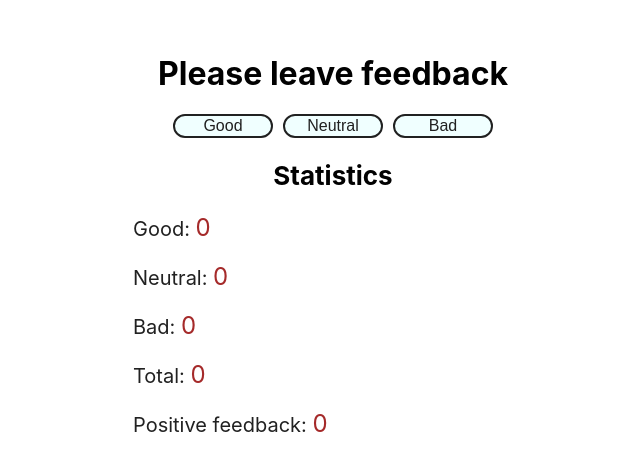
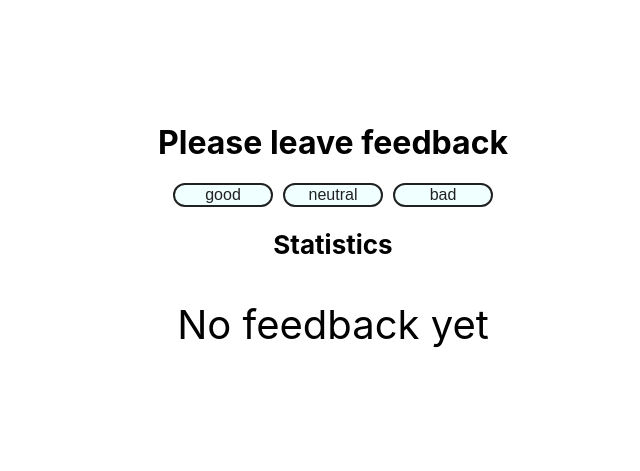
Before and after one commit to Ptz81/goit-react-hw-02-feedback, a React (Create React App) app: page / in a window 1280 px wide. Shown: the part 155-626 px from the top of the page, without its empty margins (307-947 px from the left). Built offline with nearby package versions, Linux system fonts and the light colour scheme.

Commit message:
rechanged the function and some sections

```diff
--- a/src/components/Feedback/ControlsBtn.jsx
+++ b/src/components/Feedback/ControlsBtn.jsx
@@ -1,14 +1,19 @@
 import css from './Feedback.module.css'
+import PropTypes from 'prop-types'
+
+export const ControlsBtn = ({data, increment}) => {
+
+  return data.map(item => (
+    <button
+      key='item'
+      onClick={increment}
+      className={css.btn}
+    >{item}</button>
+  ))
+}
 
 
-export const ControlsBtn = ({goodIncreament, neutralIncreament, badIncreament}) => {
-
-
-    return (
-       <div className={css.feedback_controls}>
-                    <button type='button' onClick={goodIncreament}>Good</button>
-                    <button type='button' onClick={neutralIncreament}>Neutral</button>
-                    <button type='button' onClick={badIncreament}>Bad</button>
-                </div>
-    )
+ControlsBtn.propTypes = {
+btnData: PropTypes.array.isRequired,
+increment: PropTypes.func.isRequired,
 }
--- a/src/components/Feedback/Feedback.jsx
+++ b/src/components/Feedback/Feedback.jsx
@@ -1,5 +1,6 @@
 import css from './Feedback.module.css';
 import { ControlsBtn } from './ControlsBtn';
+import { Stats } from './Stat';
 import React from 'react';
 // import PropTypes from 'prop-types';
 
@@ -10,87 +11,62 @@ export class Feedback extends React.Component {
         good: 0,
         neutral: 0,
         bad: 0,
-        totalValue: 0,
+
     }
 
     state = {
         good: this.props.good,
         neutral: this.props.neutral,
         bad: this.props.bad,
-        totalValue: this.props.totalValue,
+
     };
 
-    goodIncreament = () => {
-      this.setState(({ good }) => ({
-            good: good + 1,
-        }));
-    };
-
-    neutralIncreament = () => {
-        this.setState(({ neutral })  => ({
-            neutral: neutral + 1,
-        }));
-    };
-
-    badIncreament = () => {
-        this.setState(({ bad })  => ({
-            bad: bad + 1,
+    increment = () => {
+      this.setState(value => ({
+            value: value + 1,
         }));
     };
 
 
-  countTotalFeedback = () => {
-    this.setState(({ good, neutral, bad }) => ({
-      totalValue: good + neutral + bad,
-    }))
+
+  totalValue = () => {
+    return Object.values(this.setState).reduce((a, b) => a + b);
+  };
+
+  positiveFeedbackValue = () => {
+    return this.state.good !== 0
+      ? Math.round((this.state.good / this.totalValue()) * 100)
+      : 0;
   }
 
-    render() {
+  render() {
+
+    const data = Object.keys(this.state);
+
         return (
             <div className={css.container}>
-                <h1 className={css.feedback_title}>Please leave feedback</h1>
+            <h1 className={css.feedback_title}>Please leave feedback</h1>
 
-            <ControlsBtn
-              goodIncreament={this.goodIncreament}
-              neutralIncreament={this.neutralIncreament}
-              badIncreament={this.badIncreament}
+            <div className={css.feedback_controls}>
+
+              <ControlsBtn
+                increment={this.state}
+                data={data}
               />
+            </div>
+
 
             <h2 className={css.feedback_subtitle}>Statistics</h2>
+            {this.totalValue > 0 ? (<Stats
+              good={this.state.good}
+              neutral={this.state.neutral}
+              bad={this.state.bad}
+              totalValue={this.totalValue}
+              positiveFeedbackValue={this.positiveFeedbackValue}
+            />):(<p>No feedback yet</p>)
+            }
 
-            <ul className={css.feedback_value}>
 
-                    <li className={css.feedback_item}>
-                        <p className={css.feedback_prop}>
-                           Good: <span className={css.feedback_value}>{this.state.good}</span>
-                        </p>
-                    </li>
-
-                    <li className={css.feedback_item}>
-                        <p className={css.feedback_prop}>
-                           Neutral: <span className={css.feedback_value}>{this.state.neutral}</span>
-                        </p>
-                    </li>
-
-                    <li className={css.feedback_item}>
-                        <p className={css.feedback_prop}>
-                           Bad: <span className={css.feedback_value}>{this.state.bad}</span>
-                        </p>
-                    </li>
-
-                    <li className={css.feedback_item}>
-                        <p className={css.feedback_prop}>
-                  Total: <span className={css.feedback_value}>{ this.state.totalValue}</span>
-                        </p>
-                    </li>
-
-                    <li className={css.feedback_item}>
-                        <p className={css.feedback_prop}>
-                           Positive feedback: <span className={css.feedback_value}>0</span>
-                        </p>
-                    </li>
-
-                </ul>
         </div>
     )
 }
--- /dev/null
+++ b/src/components/Feedback/Stat.jsx
@@ -0,0 +1,29 @@
+import css from './Feedback.module.css'
+import PropTypes from 'prop-types'
+
+export const Stats = (good, neutral, bad, totalValue, positiveFeedbackValue) => {
+  return (
+                <ul className={css.feedback_value}>
+
+                    <li className={css.feedback_item}> Good: {good}</li>
+
+                    <li className={css.feedback_item}>Neutral: {neutral}</li>
+
+                    <li className={css.feedback_item}>Bad: {bad}</li>
+
+                    <li className={css.feedback_item}>Total: {totalValue}</li>
+
+                    <li className={css.feedback_item}>Positive feedback:{positiveFeedbackValue}</li>
+
+                </ul>
+  )
+}
+
+
+Stats.propTypes = {
+  good: PropTypes.number.isRequired,
+  neutral: PropTypes.number.isRequired,
+  bad: PropTypes.number.isRequired,
+  totalValue: PropTypes.number.isRequired,
+  feedbackValue: PropTypes.number.isRequired,
+}
```
